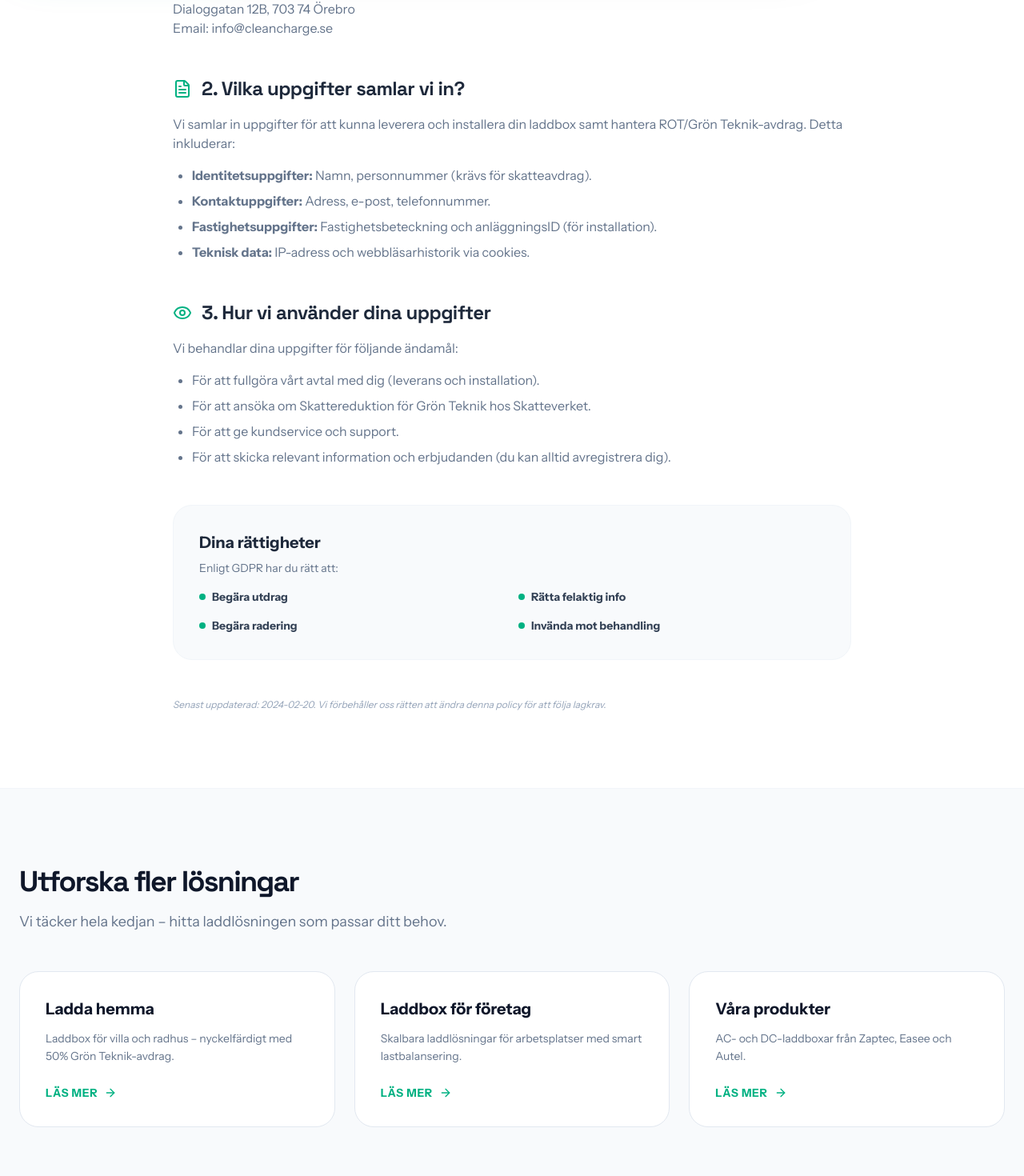
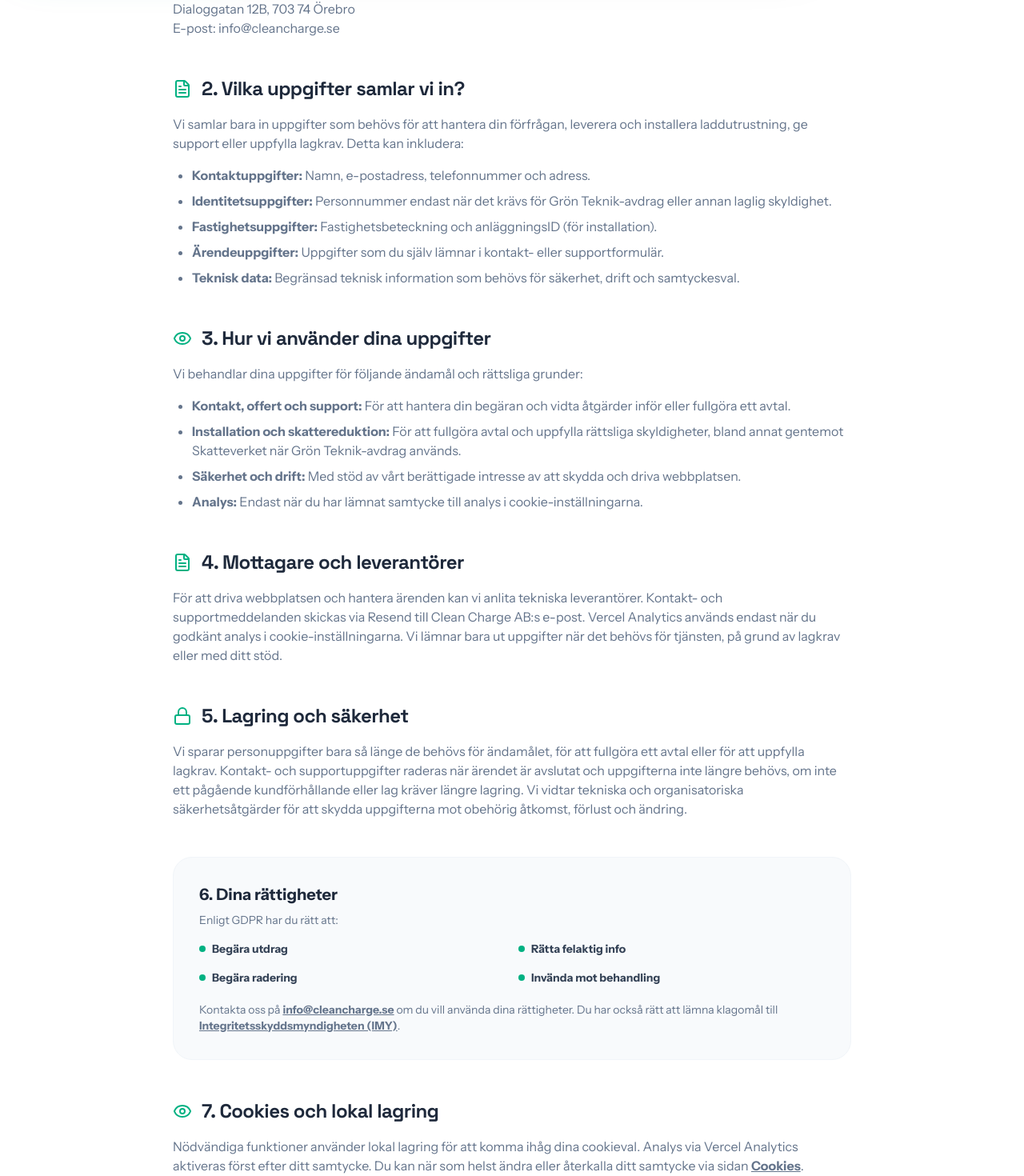
Before and after one commit to RavveFix/Clean-Charge-hemsida, a Next.js app: page /integritetspolicy in a window 1280 px wide. Shown: the part 832-2302 px from the top of the page at 80% size. Built offline with nearby package versions, Linux system fonts and the light colour scheme; no server answers.

Commit message:
fix: förbättra kontakt och supportflöden

```diff
--- a/app/kontakt/page.tsx
+++ b/app/kontakt/page.tsx
@@ -10,13 +10,13 @@ import Breadcrumbs from '@/components/Breadcrumbs';
 export const metadata: Metadata = {
   title: 'Kontakta Oss – Offert & Rådgivning',
   description:
-    'Kontakta Clean Charge AB för kostnadsfri rådgivning och offert på laddboxar. Ring 019-760 42 90 eller fyll i formuläret så återkommer vi inom 2 timmar.',
+    'Kontakta Clean Charge AB för kostnadsfri rådgivning och offert på laddboxar. Ring 019-760 42 90 eller fyll i formuläret så återkommer vi inom 2 timmar under kontorstid.',
   alternates: { canonical: 'https://www.cleancharge.se/kontakt' },
   openGraph: {
     ...openGraphBase,
     title: 'Kontakta Oss – Offert & Rådgivning | Clean Charge AB',
     description:
-      'Kostnadsfri rådgivning och offert. Svar samma dag under kontorstid. Ring 019-760 42 90.',
+      'Kostnadsfri rådgivning och offert. Svar inom 2 timmar under kontorstid. Ring 019-760 42 90.',
     url: 'https://www.cleancharge.se/kontakt',
     images: openGraphImages('Kontakta Clean Charge AB — kostnadsfri rådgivning och offert'),
   },
--- a/components/CookieBanner.tsx
+++ b/components/CookieBanner.tsx
@@ -29,9 +29,11 @@ export default function CookieBanner() {
       }
     };
     window.addEventListener(CONSENT_EVENT, onChange);
-    window.addEventListener('cc-open-consent', () => setMode('customize'));
+    const onOpenConsent = () => setMode('customize');
+    window.addEventListener('cc-open-consent', onOpenConsent);
     return () => {
       window.removeEventListener(CONSENT_EVENT, onChange);
+      window.removeEventListener('cc-open-consent', onOpenConsent);
     };
   }, []);
 
--- a/components/CookiePolicySection.tsx
+++ b/components/CookiePolicySection.tsx
@@ -66,7 +66,11 @@ const CookiePolicySection: React.FC = () => {
             <p className="text-slate-600 leading-relaxed mb-4">
               Du kan när som helst ändra eller dra tillbaka ditt samtycke till cookie-deklarationen på vår webbplats. Du kan också blockera cookies i din webbläsares inställningar, men observera att vissa delar av webbplatsen då kanske inte fungerar som tänkt.
             </p>
-            <button className="bg-slate-900 text-white px-6 py-3 rounded-full font-bold text-sm hover:bg-cc-green transition-colors">
+            <button
+              type="button"
+              onClick={() => window.dispatchEvent(new CustomEvent('cc-open-consent'))}
+              className="bg-slate-900 text-white px-6 py-3 rounded-full font-bold text-sm hover:bg-cc-green transition-colors"
+            >
                 Öppna Cookie-inställningar
             </button>
           </div>
--- a/components/PrivacyPolicySection.tsx
+++ b/components/PrivacyPolicySection.tsx
@@ -36,11 +36,11 @@ const PrivacyPolicySection: React.FC = () => {
                 1. Personuppgiftsansvarig
               </h2>
               <p className="text-slate-500">
-                Clean Charge AB (Org.nr: 559321-XXXX) är personuppgiftsansvarig för behandlingen av dina personuppgifter på denna webbplats och i samband med våra tjänster.
+                Clean Charge AB (org.nr 559294-6833) är personuppgiftsansvarig för behandlingen av dina personuppgifter på denna webbplats och i samband med våra tjänster.
                 <br /><br />
                 <strong>Kontaktuppgifter:</strong><br />
                 Dialoggatan 12B, 703 74 Örebro<br />
-                Email: info@cleancharge.se
+                E-post: info@cleancharge.se
               </p>
             </div>
 
@@ -49,12 +49,13 @@ const PrivacyPolicySection: React.FC = () => {
                 <FileText className="w-6 h-6 text-cc-green" />
                 2. Vilka uppgifter samlar vi in?
               </h2>
-              <p className="text-slate-500 mb-4">Vi samlar in uppgifter för att kunna leverera och installera din laddbox samt hantera ROT/Grön Teknik-avdrag. Detta inkluderar:</p>
+              <p className="text-slate-500 mb-4">Vi samlar bara in uppgifter som behövs för att hantera din förfrågan, leverera och installera laddutrustning, ge support eller uppfylla lagkrav. Detta kan inkludera:</p>
               <ul className="list-disc pl-6 space-y-2 text-slate-500">
-                <li><strong>Identitetsuppgifter:</strong> Namn, personnummer (krävs för skatteavdrag).</li>
-                <li><strong>Kontaktuppgifter:</strong> Adress, e-post, telefonnummer.</li>
+                <li><strong>Kontaktuppgifter:</strong> Namn, e-postadress, telefonnummer och adress.</li>
+                <li><strong>Identitetsuppgifter:</strong> Personnummer endast när det krävs för Grön Teknik-avdrag eller annan laglig skyldighet.</li>
                 <li><strong>Fastighetsuppgifter:</strong> Fastighetsbeteckning och anläggningsID (för installation).</li>
-                <li><strong>Teknisk data:</strong> IP-adress och webbläsarhistorik via cookies.</li>
+                <li><strong>Ärendeuppgifter:</strong> Uppgifter som du själv lämnar i kontakt- eller supportformulär.</li>
+                <li><strong>Teknisk data:</strong> Begränsad teknisk information som behövs för säkerhet, drift och samtyckesval.</li>
               </ul>
             </div>
 
@@ -63,17 +64,37 @@ const PrivacyPolicySection: React.FC = () => {
                 <Eye className="w-6 h-6 text-cc-green" />
                 3. Hur vi använder dina uppgifter
               </h2>
-              <p className="text-slate-500">Vi behandlar dina uppgifter för följande ändamål:</p>
+              <p className="text-slate-500">Vi behandlar dina uppgifter för följande ändamål och rättsliga grunder:</p>
               <ul className="list-disc pl-6 space-y-2 text-slate-500 mt-4">
-                <li>För att fullgöra vårt avtal med dig (leverans och installation).</li>
-                <li>För att ansöka om Skattereduktion för Grön Teknik hos Skatteverket.</li>
-                <li>För att ge kundservice och support.</li>
-                <li>För att skicka relevant information och erbjudanden (du kan alltid avregistrera dig).</li>
+                <li><strong>Kontakt, offert och support:</strong> För att hantera din begäran och vidta åtgärder inför eller fullgöra ett avtal.</li>
+                <li><strong>Installation och skattereduktion:</strong> För att fullgöra avtal och uppfylla rättsliga skyldigheter, bland annat gentemot Skatteverket när Grön Teknik-avdrag används.</li>
+                <li><strong>Säkerhet och drift:</strong> Med stöd av vårt berättigade intresse av att skydda och driva webbplatsen.</li>
+                <li><strong>Analys:</strong> Endast när du har lämnat samtycke till analys i cookie-inställningarna.</li>
               </ul>
             </div>
 
+            <div className="mb-12">
+              <h2 className="text-2xl font-black text-slate-800 mb-4 flex items-center gap-3">
+                <FileText className="w-6 h-6 text-cc-green" />
+                4. Mottagare och leverantörer
+              </h2>
+              <p className="text-slate-500">
+                För att driva webbplatsen och hantera ärenden kan vi anlita tekniska leverantörer. Kontakt- och supportmeddelanden skickas via Resend till Clean Charge AB:s e-post. Vercel Analytics används endast när du godkänt analys i cookie-inställningarna. Vi lämnar bara ut uppgifter när det behövs för tjänsten, på grund av lagkrav eller med ditt stöd.
+              </p>
+            </div>
+
+            <div className="mb-12">
+              <h2 className="text-2xl font-black text-slate-800 mb-4 flex items-center gap-3">
+                <Lock className="w-6 h-6 text-cc-green" />
+                5. Lagring och säkerhet
+              </h2>
+              <p className="text-slate-500">
+                Vi sparar personuppgifter bara så länge de behövs för ändamålet, för att fullgöra ett avtal eller för att uppfylla lagkrav. Kontakt- och supportuppgifter raderas när ärendet är avslutat och uppgifterna inte längre behövs, om inte ett pågående kundförhållande eller lag kräver längre lagring. Vi vidtar tekniska och organisatoriska säkerhetsåtgärder för att skydda uppgifterna mot obehörig åtkomst, förlust och ändring.
+              </p>
+            </div>
+
             <div className="bg-slate-50 p-8 rounded-3xl border border-slate-100 mb-12">
-              <h3 className="text-xl font-black text-slate-800 mb-2">Dina rättigheter</h3>
+              <h3 className="text-xl font-black text-slate-800 mb-2">6. Dina rättigheter</h3>
               <p className="text-slate-500 text-sm mb-4">Enligt GDPR har du rätt att:</p>
               <ul className="grid md:grid-cols-2 gap-4">
                 {['Begära utdrag', 'Rätta felaktig info', 'Begära radering', 'Invända mot behandling'].map((item, i) => (
@@ -83,10 +104,23 @@ const PrivacyPolicySection: React.FC = () => {
                   </li>
                 ))}
               </ul>
+              <p className="text-sm text-slate-500 mt-5">
+                Kontakta oss på <a href="mailto:info@cleancharge.se" className="font-bold underline hover:text-cc-green">info@cleancharge.se</a> om du vill använda dina rättigheter. Du har också rätt att lämna klagomål till <a href="https://www.imy.se" target="_blank" rel="noopener noreferrer" className="font-bold underline hover:text-cc-green">Integritetsskyddsmyndigheten (IMY)</a>.
+              </p>
+            </div>
+
+            <div className="mb-12">
+              <h2 className="text-2xl font-black text-slate-800 mb-4 flex items-center gap-3">
+                <Eye className="w-6 h-6 text-cc-green" />
+                7. Cookies och lokal lagring
+              </h2>
+              <p className="text-slate-500">
+                Nödvändiga funktioner använder lokal lagring för att komma ihåg dina cookieval. Analys via Vercel Analytics aktiveras först efter ditt samtycke. Du kan när som helst ändra eller återkalla ditt samtycke via sidan <a href="/cookies" className="font-bold underline hover:text-cc-green">Cookies</a>.
+              </p>
             </div>
 
             <p className="text-xs text-slate-400 italic">
-              Senast uppdaterad: 2024-02-20. Vi förbehåller oss rätten att ändra denna policy för att följa lagkrav.
+              Senast uppdaterad: 2026-09-02. Vi uppdaterar policyn när våra behandlingar eller lagkrav ändras.
             </p>
 
           </div>
--- a/components/SupportSection.tsx
+++ b/components/SupportSection.tsx
@@ -1,20 +1,74 @@
 'use client';
 
-import React, { useState } from 'react';
+import React, { useEffect, useMemo, useState } from 'react';
+import Link from 'next/link';
 import { FileText, Wrench, AlertTriangle, Download, ChevronRight, CheckCircle2, Search } from 'lucide-react';
 import Breadcrumbs from '@/components/Breadcrumbs';
 
 const SupportSection: React.FC = () => {
   const [activeTab, setActiveTab] = useState<'manuals' | 'installation' | 'error'>('manuals');
+  const [searchTerm, setSearchTerm] = useState('');
+  const [supportSubmitted, setSupportSubmitted] = useState(false);
+  const [supportSubmitting, setSupportSubmitting] = useState(false);
+  const [supportError, setSupportError] = useState<string | null>(null);
 
   const manuals = [
-    { name: "Zaptec Go - Användarmanual", size: "1.2 MB", type: "PDF" },
-    { name: "Zaptec Go - Installationsmanual", size: "2.4 MB", type: "PDF" },
-    { name: "Zaptec Pro - Produktblad", size: "0.8 MB", type: "PDF" },
-    { name: "Easee Charge Lite - Manual", size: "1.5 MB", type: "PDF" },
-    { name: "Autel DC Fast Charger - Specifikation", size: "3.1 MB", type: "PDF" },
-    { name: "Monta App - Kom igång guide", size: "0.5 MB", type: "PDF" }
+    { name: "Zaptec Go - Dokument och manualer", size: "Zaptec Help Centre", type: "Dokumentation", href: "https://help.zaptec.com/documentation/zaptec-go-documents-and-manuals" },
+    { name: "Zaptec Pro - Installation och hjälp", size: "Zaptec Help Centre", type: "Dokumentation", href: "https://help.zaptec.com/installation" },
+    { name: "Easee Charge Lite - Manualer", size: "Easee Hjälp", type: "Dokumentation", href: "https://support.easee.com/hc/sv/sections/30351315496337-Charge-Lite-guider-och-annan-dokumentation" },
+    { name: "Autel MaxiCharger - Manualer", size: "Autel Help Center", type: "Dokumentation", href: "https://store.autelenergy.com/pages/help-center" },
+    { name: "Monta App - Hjälpcenter", size: "Monta Help Center", type: "Hjälpcenter", href: "https://monta.com/se/help-center/" }
   ];
+
+  const filteredManuals = useMemo(() => {
+    const normalizedSearch = searchTerm.trim().toLocaleLowerCase('sv-SE');
+    if (!normalizedSearch) return manuals;
+    return manuals.filter((manual) =>
+      `${manual.name} ${manual.size} ${manual.type}`.toLocaleLowerCase('sv-SE').includes(normalizedSearch),
+    );
+  }, [manuals, searchTerm]);
+
+  useEffect(() => {
+    if (window.location.hash === '#installation') setActiveTab('installation');
+  }, []);
+
+  const handleSupportSubmit = async (event: React.FormEvent<HTMLFormElement>) => {
+    event.preventDefault();
+    if (supportSubmitting) return;
+    setSupportError(null);
+    setSupportSubmitting(true);
+
+    try {
+      const formData = new FormData(event.currentTarget);
+      const serialNumber = String(formData.get('serialNumber') ?? '').trim();
+      const phone = String(formData.get('phone') ?? '').trim();
+      const email = String(formData.get('email') ?? '').trim();
+      const description = String(formData.get('description') ?? '').trim();
+      const response = await fetch('/api/contact', {
+        method: 'POST',
+        headers: { 'Content-Type': 'application/json' },
+        body: JSON.stringify({
+          name: `Supportärende${serialNumber ? ` – ${serialNumber}` : ''}`,
+          email,
+          phone,
+          subject: 'Service & Support',
+          message: `${serialNumber ? `Serienummer: ${serialNumber}\n\n` : ''}${description}`,
+        }),
+      });
+
+      if (!response.ok) {
+        const data = await response.json().catch(() => ({}));
+        throw new Error(data?.error || 'Något gick fel. Försök igen eller ring oss direkt.');
+      }
+
+      setSupportSubmitted(true);
+      event.currentTarget.reset();
+    } catch (error) {
+      setSupportError(error instanceof Error ? error.message : 'Något gick fel.');
+    } finally {
+      setSupportSubmitting(false);
+    }
+  };
 
   return (
     <div className="bg-white font-monta min-h-screen animate-in fade-in duration-500">
@@ -29,7 +83,10 @@ const SupportSection: React.FC = () => {
           <div className="max-w-xl mx-auto relative">
             <input
               type="text"
-              placeholder="Sök manualer eller felkoder..."
+              value={searchTerm}
+              onChange={(event) => setSearchTerm(event.target.value)}
+              aria-label="Sök manualer och dokument"
+              placeholder="Sök bland manualer och dokument..."
               className="w-full py-5 px-8 rounded-full bg-white/10 border border-white/10 backdrop-blur-md text-white placeholder-slate-400 focus:outline-none focus:bg-white/20 focus:border-cc-green transition-all"
             />
             <Search className="absolute right-6 top-1/2 -translate-y-1/2 text-slate-400 w-5 h-5" />
@@ -70,8 +127,14 @@ const SupportSection: React.FC = () => {
           {/* MANUALS TAB */}
           {activeTab === 'manuals' && (
             <div className="grid md:grid-cols-2 gap-6 animate-in slide-in-from-bottom-4 duration-500">
-              {manuals.map((manual, i) => (
-                <div key={i} className="bg-white p-6 rounded-3xl border border-slate-100 hover:border-cc-green/30 hover:shadow-lg transition-all group flex items-center justify-between cursor-pointer">
+              {filteredManuals.map((manual) => (
+                <a
+                  key={manual.href}
+                  href={manual.href}
+                  target="_blank"
+                  rel="noopener noreferrer"
+                  className="bg-white p-6 rounded-3xl border border-slate-100 hover:border-cc-green/30 hover:shadow-lg transition-all group flex items-center justify-between"
+                >
                   <div className="flex items-center space-x-4">
                     <div className="w-12 h-12 bg-slate-50 rounded-2xl flex items-center justify-center group-hover:bg-cc-green group-hover:text-white transition-colors text-slate-400">
                       <FileText className="w-6 h-6" />
@@ -81,15 +144,24 @@ const SupportSection: React.FC = () => {
                       <p className="text-xs text-slate-400 font-medium uppercase tracking-wider">{manual.type} • {manual.size}</p>
                     </div>
                   </div>
-                  <Download className="w-5 h-5 text-slate-300 group-hover:text-cc-green transition-colors" />
-                </div>
+                  <Download className="w-5 h-5 text-slate-300 group-hover:text-cc-green transition-colors" aria-hidden="true" />
+                </a>
               ))}
+              {filteredManuals.length === 0 && (
+                <p className="md:col-span-2 text-center text-slate-500 py-8">
+                  Ingen dokumentation matchar din sökning.{' '}
+                  <Link href="/kontakt?subject=Service%20%26%20Support" className="font-bold text-cc-green underline">
+                    Kontakta supporten
+                  </Link>
+                  .
+                </p>
+              )}
             </div>
           )}
 
           {/* INSTALLATION TAB */}
           {activeTab === 'installation' && (
-            <div className="space-y-12 animate-in slide-in-from-bottom-4 duration-500">
+            <div id="installation" className="space-y-12 animate-in slide-in-from-bottom-4 duration-500">
               <div className="bg-white p-6 sm:p-10 rounded-[1.5rem] sm:rounded-[3rem] border border-slate-100 shadow-sm text-center">
                 <h2 className="text-3xl font-black text-slate-800 mb-4">Så går en installation till</h2>
                 <p className="text-slate-500 max-w-2xl mx-auto">Från beställning till första laddning. Vi sköter allt det tekniska och administrativa.</p>
@@ -119,35 +191,64 @@ const SupportSection: React.FC = () => {
           {/* ERROR REPORT TAB */}
           {activeTab === 'error' && (
             <div className="max-w-2xl mx-auto bg-white p-6 sm:p-10 rounded-[1.5rem] sm:rounded-[3rem] shadow-xl border border-slate-100 animate-in slide-in-from-bottom-4 duration-500">
+              {supportSubmitted ? (
+                <div className="py-12 text-center" role="status" aria-live="polite">
+                  <CheckCircle2 className="w-14 h-14 text-cc-green mx-auto mb-5" />
+                  <h2 className="text-3xl font-black text-slate-800">Tack för din felanmälan!</h2>
+                  <p className="text-slate-500 mt-3">Vi återkommer under kontorstid. Vid akuta problem kan du ringa 019-760 42 90.</p>
+                  <button
+                    type="button"
+                    onClick={() => setSupportSubmitted(false)}
+                    className="mt-8 inline-flex items-center justify-center min-h-[44px] px-6 py-3 rounded-full bg-slate-900 text-white font-bold hover:bg-cc-green transition-colors"
+                  >
+                    Skicka en ny felanmälan
+                  </button>
+                </div>
+              ) : (
+              <>
               <div className="text-center mb-10">
                 <div className="w-16 h-16 bg-red-50 text-red-500 rounded-full flex items-center justify-center mx-auto mb-4">
                   <AlertTriangle className="w-8 h-8" />
                 </div>
                 <h2 className="text-3xl font-black text-slate-800">Felanmälan</h2>
-                <p className="text-slate-500 mt-2">Beskriv problemet så återkommer vår tekniska support inom 24h.</p>
+                <p className="text-slate-500 mt-2">Beskriv problemet så återkommer vår tekniska support under kontorstid.</p>
               </div>
 
-              <form className="space-y-6" onSubmit={(e) => e.preventDefault()}>
+              <form className="space-y-6" onSubmit={handleSupportSubmit}>
                 <div className="grid md:grid-cols-2 gap-6">
                   <div className="space-y-2">
-                    <label className="text-[12px] font-black uppercase tracking-widest text-slate-400 ml-4">Serienummer (Laddbox)</label>
-                    <input type="text" className="w-full bg-slate-50 border border-slate-100 rounded-2xl px-6 py-4 font-medium focus:outline-none focus:border-red-400 transition-all" placeholder="T.ex. ZAP-12345" />
+                    <label htmlFor="serialNumber" className="text-[12px] font-black uppercase tracking-widest text-slate-400 ml-4">Serienummer (laddbox)</label>
+                    <input id="serialNumber" name="serialNumber" type="text" autoComplete="off" className="w-full bg-slate-50 border border-slate-100 rounded-2xl px-6 py-4 font-medium focus:outline-none focus:border-red-400 transition-all" placeholder="T.ex. ZAP-12345" />
                   </div>
                   <div className="space-y-2">
-                    <label className="text-[12px] font-black uppercase tracking-widest text-slate-400 ml-4">Telefon</label>
-                    <input type="tel" className="w-full bg-slate-50 border border-slate-100 rounded-2xl px-6 py-4 font-medium focus:outline-none focus:border-red-400 transition-all" placeholder="Ditt nummer" />
+                    <label htmlFor="supportPhone" className="text-[12px] font-black uppercase tracking-widest text-slate-400 ml-4">Telefon</label>
+                    <input id="supportPhone" name="phone" type="tel" autoComplete="tel" className="w-full bg-slate-50 border border-slate-100 rounded-2xl px-6 py-4 font-medium focus:outline-none focus:border-red-400 transition-all" placeholder="Ditt nummer" />
                   </div>
                 </div>
 
                 <div className="space-y-2">
-                  <label className="text-[12px] font-black uppercase tracking-widest text-slate-400 ml-4">Beskrivning av felet</label>
-                  <textarea className="w-full bg-slate-50 border border-slate-100 rounded-2xl px-6 py-4 font-medium h-32 resize-none focus:outline-none focus:border-red-400 transition-all" placeholder="Lyser laddboxen rött? Vad hände innan felet uppstod?" />
+                  <label htmlFor="supportEmail" className="text-[12px] font-black uppercase tracking-widest text-slate-400 ml-4">E-post</label>
+                  <input id="supportEmail" name="email" type="email" autoComplete="email" required className="w-full bg-slate-50 border border-slate-100 rounded-2xl px-6 py-4 font-medium focus:outline-none focus:border-red-400 transition-all" placeholder="namn@exempel.se" />
                 </div>
 
-                <button className="w-full bg-slate-900 text-white py-5 rounded-2xl font-black uppercase tracking-widest hover:bg-red-500 transition-colors shadow-lg">
-                  Skicka Felanmälan
+                <div className="space-y-2">
+                  <label htmlFor="description" className="text-[12px] font-black uppercase tracking-widest text-slate-400 ml-4">Beskrivning av felet</label>
+                  <textarea id="description" name="description" required minLength={5} className="w-full bg-slate-50 border border-slate-100 rounded-2xl px-6 py-4 font-medium h-32 resize-none focus:outline-none focus:border-red-400 transition-all" placeholder="Lyser laddboxen rött? Vad hände innan felet uppstod?" />
+                </div>
+
+                {supportError && <div role="alert" className="bg-red-50 border border-red-200 text-red-800 text-sm font-medium rounded-2xl px-5 py-4">{supportError}</div>}
+
+                <p className="text-xs text-slate-500 leading-relaxed">
+                  När du skickar formuläret behandlar vi uppgifterna för att hantera ditt supportärende. Läs mer i vår{' '}
+                  <Link href="/integritetspolicy" className="font-bold text-slate-700 underline hover:text-cc-green">integritetspolicy</Link>.
+                </p>
+
+                <button type="submit" disabled={supportSubmitting} className="w-full bg-slate-900 text-white py-5 rounded-2xl font-black uppercase tracking-widest hover:bg-red-500 transition-colors shadow-lg disabled:opacity-60 disabled:cursor-not-allowed">
+                  {supportSubmitting ? 'Skickar…' : 'Skicka Felanmälan'}
                 </button>
               </form>
+              </>
+              )}
             </div>
           )}
 
```
Also changed, not shown: components/ContactSection.tsx (+17 -2 lines).
